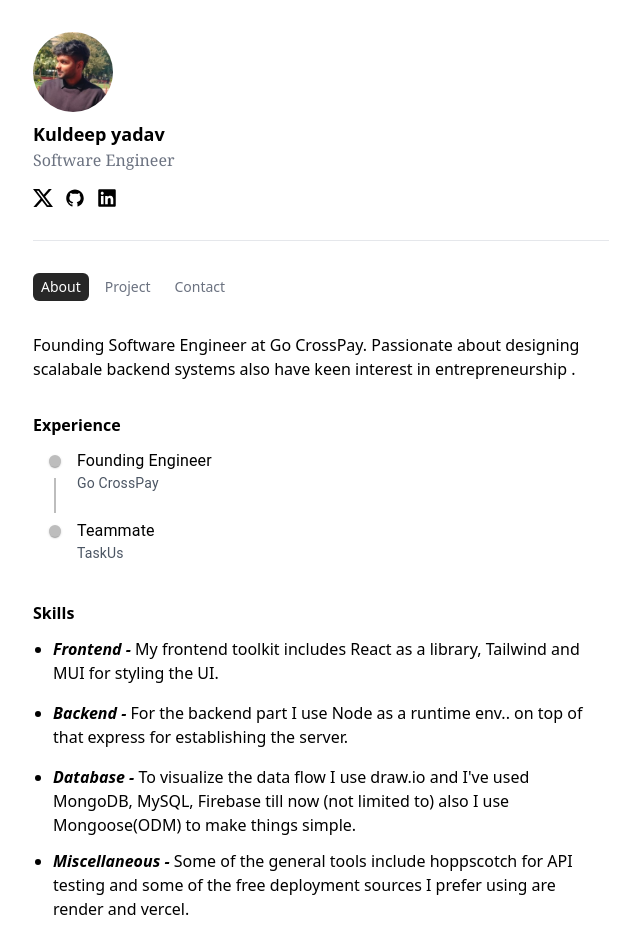
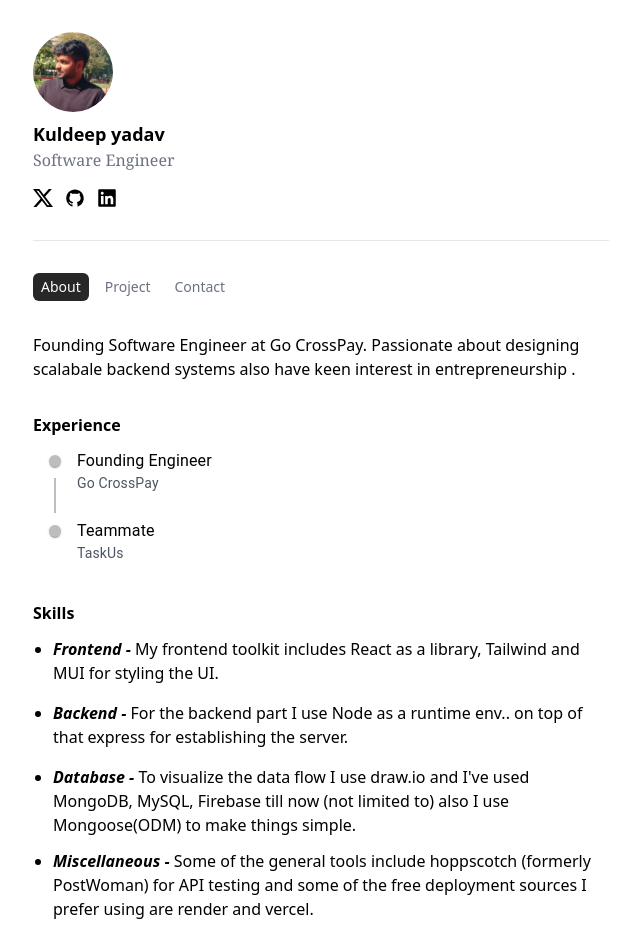
Before and after one commit to kuldeeepy/Portfolio, a React (Vite) app: page / in a window 1280 px wide. Shown: the top 952 px of the page, without its empty margins (319-959 px from the left). Built offline with nearby package versions, Linux system fonts and the light colour scheme; the HTML template or start-up script is replaced by a standard one.

Commit message:
Update Skill.jsx

```diff
--- a/src/components/Skill.jsx
+++ b/src/components/Skill.jsx
@@ -21,7 +21,7 @@ function Skill() {
         </li>
         <li className="my-3">
           <em className="font-semibold">Miscellaneous -</em> Some of the general
-          tools include hoppscotch for API testing and some of the free deployment
+          tools include hoppscotch (formerly PostWoman) for API testing and some of the free deployment
           sources I prefer using are render and vercel.
         </li>
       </ul>
```
